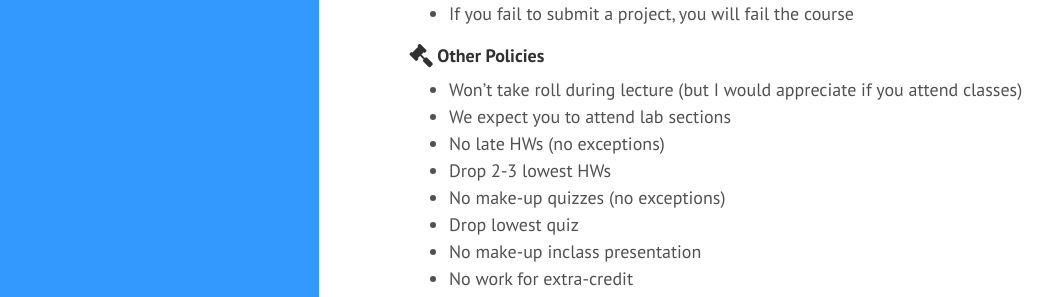
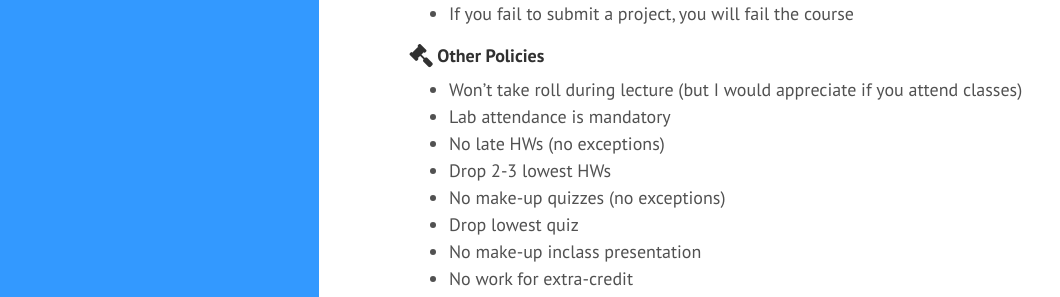
Before and after one commit to gastonstat/relic-stat159, a Jekyll site: the page built from lectures/00-about-course.md, in a window 1280 px wide and 900 px high, scrolled down 1353 px. Shown: the part 155-452 px from the top of the window, without its empty margins (5-1065 px from the left). Built offline with Jekyll 4.4.1, drawn with Linux system fonts in a browser that asks for light colours; nearby versions of some CDN libraries.

Commit message:
lectures: mandatory lab attendance in 00-about

```diff
--- a/lectures/00-about-course.md
+++ b/lectures/00-about-course.md
@@ -89,7 +89,7 @@ title: "About the Course"
 
 - Won't take roll during lecture
 (but I would appreciate if you attend classes)
-- We expect you to attend lab sections
+- Lab attendance is mandatory
 - No late HWs (no exceptions)
 - Drop 2-3 lowest HWs
 - No make-up quizzes (no exceptions)
```
